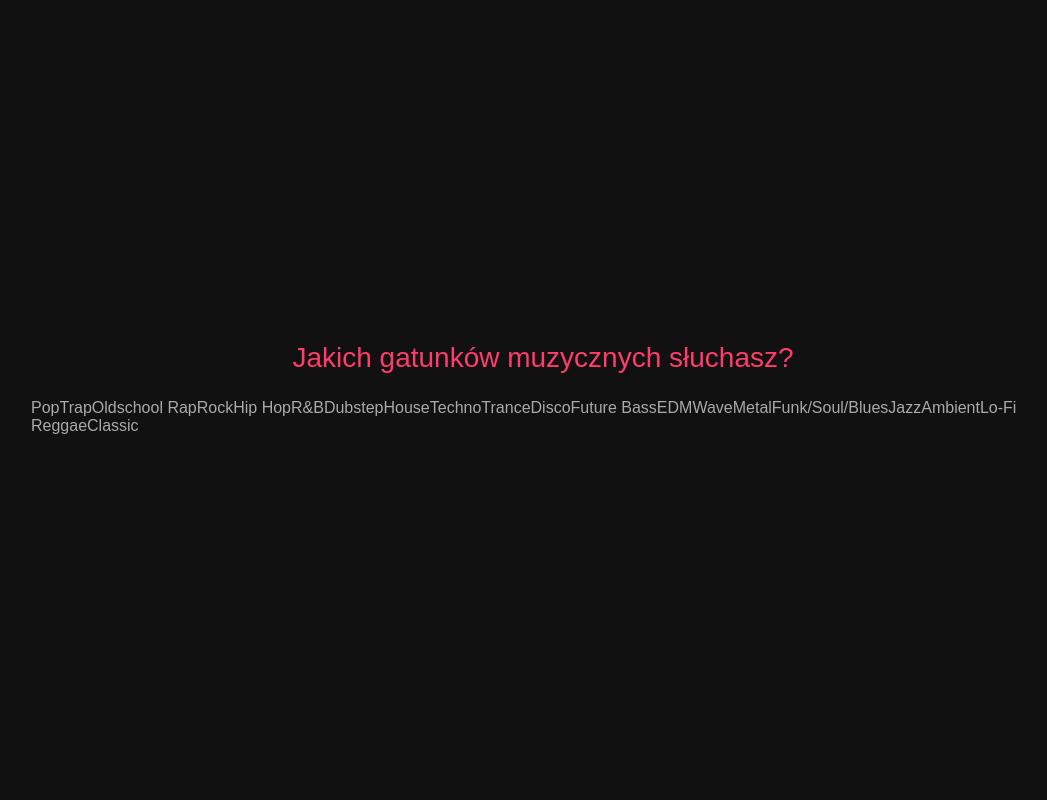
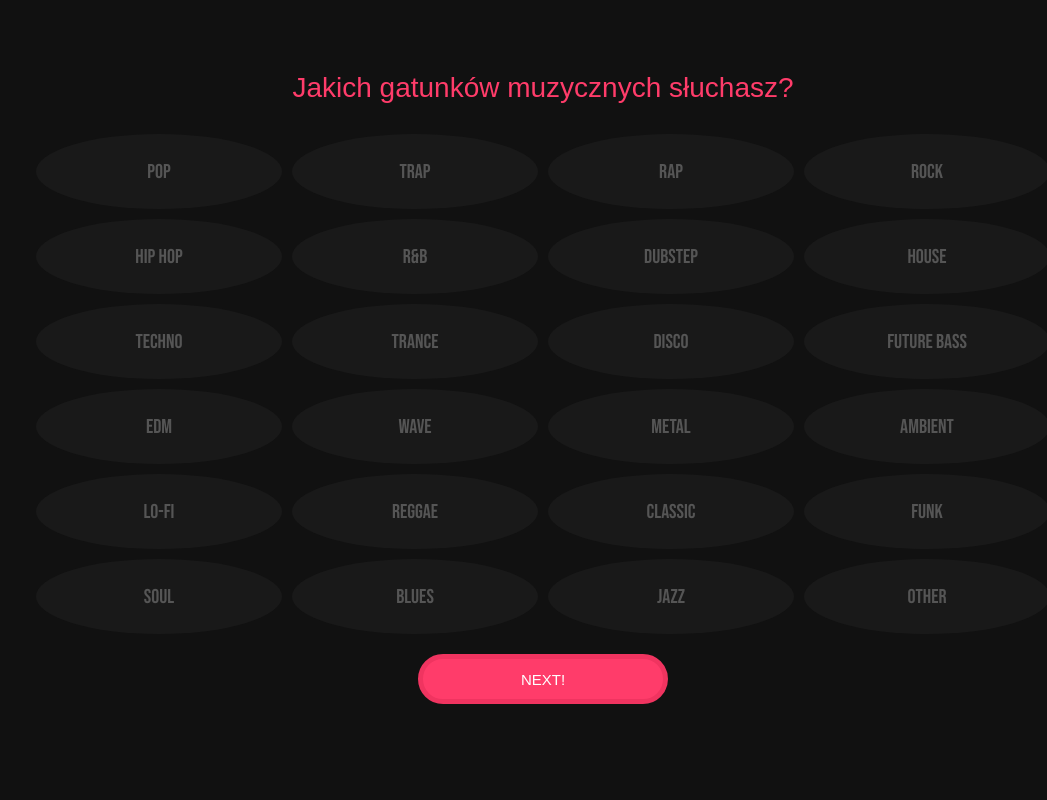
Before and after one commit to musical-details/details-poll-app, a React (Create React App) app: page / in a window 1280 px wide. Shown: the part 2420-3220 px from the top of the page, without its empty margins (97-1144 px from the left). Built offline with nearby package versions, Linux system fonts and the light colour scheme; a web font is replaced by a local one.

Commit message:
[FEAT] Add genre options

```diff
--- a/src/App.scss
+++ b/src/App.scss
@@ -237,20 +237,5 @@ button.main {
 .genres {
   display: flex;
   flex-wrap: wrap;
-  .genre-wrapper {
-    width: 20%;
-    height: 65px;
-    padding: 5px;
-    box-sizing: border-box;
-
-    .genre {
-      width: 100%;
-      height: 100%;
-      border-radius: 50%;
-      background: red;
-      display: flex;
-      justify-content: center;
-      align-items: center;
-    }
-  }
+  justify-content: center;
 }
--- a/src/App.tsx
+++ b/src/App.tsx
@@ -7,10 +7,17 @@ import { scrollToRef, disableScroll } from "./utils";
 
 import musicApplications from "./assets/data/music-applications.json";
 import musicGenres from "./assets/data/genres.json";
+import GenreOption from "./components/genre-option/genre-option";
 
 export type MusicApplication = {
   name: string;
   logo: string;
+};
+
+export type MusicGenre = {
+  name: string;
+  color: string;
+  icon: string;
 };
 
 type AppProps = {};
@@ -20,6 +27,7 @@ type AppState = {
   currentSection: number;
   selectedApplications: Array<MusicApplication>;
   bestApplication: MusicApplication | undefined;
+  selectedGenres: Array<MusicGenre>;
   bestApplicationRating: {
     songSelection: number | null;
     searchEngine: number | null;
@@ -38,6 +46,7 @@ class App extends React.Component<AppProps, AppState> {
     value: 0,
     selectedApplications: [],
     bestApplication: undefined,
+    selectedGenres: [],
     bestApplicationRating: {
       songSelection: null,
       searchEngine: null,
@@ -99,6 +108,20 @@ class App extends React.Component<AppProps, AppState> {
       selectedApplications: this.state.selectedApplications.filter(
         (selectedApplication: MusicApplication) =>
           selectedApplication !== unselectedApplication
+      ),
+    });
+  };
+
+  handleGenreOptionSelect = (selectedGenre: MusicGenre) => {
+    this.setState({
+      selectedGenres: [...this.state.selectedGenres, selectedGenre],
+    });
+  };
+
+  handleGenreOptionUnselect = (unselectedGenre: MusicGenre) => {
+    this.setState({
+      selectedGenres: this.state.selectedGenres.filter(
+        (selectedGenre: MusicGenre) => selectedGenre !== unselectedGenre
       ),
     });
   };
@@ -204,9 +227,20 @@ class App extends React.Component<AppProps, AppState> {
               </div>
               <div className="genres">
                 {musicGenres.map((musicGenre: any) => (
-                  <div className="genre">{musicGenre.name}</div>
+                  <GenreOption
+                    genre={musicGenre}
+                    onSelect={this.handleGenreOptionSelect}
+                    onUnselect={this.handleGenreOptionUnselect}
+                  />
                 ))}
               </div>
+              <button
+                className="main"
+                style={{ marginTop: "15px" }}
+                onClick={this.handleNextSectionButtonClick}
+              >
+                Next!
+              </button>
             </div>
           </section>
           <section className="C" ref={this.sectionRefs[4]}>
@@ -339,12 +373,7 @@ class App extends React.Component<AppProps, AppState> {
               <div className="knob-area">
                 <div>Lorem ipsum</div>
               </div>
-              <button
-                className="main"
-                onClick={this.handleNextSectionButtonClick}
-              >
-                Next!
-              </button>
+              <button className="main">Done!</button>
             </div>
           </section>
         </div>
--- a/src/assets/data/genres.json
+++ b/src/assets/data/genres.json
@@ -10,7 +10,7 @@
     "icon": ""
   },
   {
-    "name": "Oldschool Rap",
+    "name": "Rap",
     "color": "",
     "icon": ""
   },
@@ -74,16 +74,7 @@
     "color": "",
     "icon": ""
   },
-  {
-    "name": "Funk/Soul/Blues",
-    "color": "",
-    "icon": ""
-  },
-  {
-    "name": "Jazz",
-    "color": "",
-    "icon": ""
-  },
+
   {
     "name": "Ambient",
     "color": "",
@@ -103,5 +94,30 @@
     "name": "Classic",
     "color": "",
     "icon": ""
+  },
+  {
+    "name": "Funk",
+    "color": "",
+    "icon": ""
+  },
+  {
+    "name": "Soul",
+    "color": "",
+    "icon": ""
+  },
+  {
+    "name": "Blues",
+    "color": "",
+    "icon": ""
+  },
+  {
+    "name": "Jazz",
+    "color": "",
+    "icon": ""
+  },
+  {
+    "name": "Other",
+    "color": "",
+    "icon": ""
   }
 ]
--- /dev/null
+++ b/src/components/genre-option/genre-option.scss
@@ -0,0 +1,34 @@
+.genre-wrapper {
+  width: 25%;
+  height: 85px;
+  padding: 5px;
+  box-sizing: border-box;
+  background: none;
+  border: none;
+  outline: none;
+
+  &.selected {
+    .genre {
+      background-color: #ec3862;
+      opacity: 1;
+      color: black;
+    }
+  }
+
+  .genre {
+    width: 100%;
+    height: 100%;
+    border-radius: 50%;
+    background: #222;
+    display: flex;
+    justify-content: center;
+    align-items: center;
+    opacity: 0.5;
+    transition: 0.3s ease-out;
+    text-transform: uppercase;
+    font-family: "Bebas Neue", cursive;
+    font-size: 20px;
+    color: #999;
+    outline: none;
+  }
+}
--- /dev/null
+++ b/src/components/genre-option/genre-option.tsx
@@ -0,0 +1,51 @@
+import React from "react";
+import "./genre-option.scss";
+import { MusicApplication, MusicGenre } from "../../App";
+
+type GenreOptionProps = {
+  genre: MusicGenre;
+  disabled?: boolean;
+  className?: string;
+  style?: {};
+  onSelect?: (selectedGenre: MusicGenre) => void;
+  onUnselect?: (unselectedGenre: MusicGenre) => void;
+};
+
+type GenreOptionState = {
+  isSelected: boolean;
+};
+
+class GenreOption extends React.Component<GenreOptionProps, GenreOptionState> {
+  state: GenreOptionState = {
+    isSelected: false,
+  };
+
+  constructor(props: GenreOptionProps) {
+    super(props);
+  }
+
+  handleOptionClick = () => {
+    const { genre, onSelect, onUnselect } = this.props;
+    this.setState({ isSelected: !this.state.isSelected }, () => {
+      this.state.isSelected && onSelect && onSelect(genre);
+      !this.state.isSelected && onUnselect && onUnselect(genre);
+    });
+  };
+
+  render() {
+    const { disabled, genre, className, style } = this.props;
+    const { isSelected } = this.state;
+    const selectedClassName: string = isSelected ? "selected" : "";
+    return (
+      <button
+        disabled={disabled}
+        className={`genre-wrapper ${selectedClassName}`}
+        onClick={this.handleOptionClick}
+      >
+        <div className="genre">{genre.name}</div>
+      </button>
+    );
+  }
+}
+
+export default GenreOption;
```
